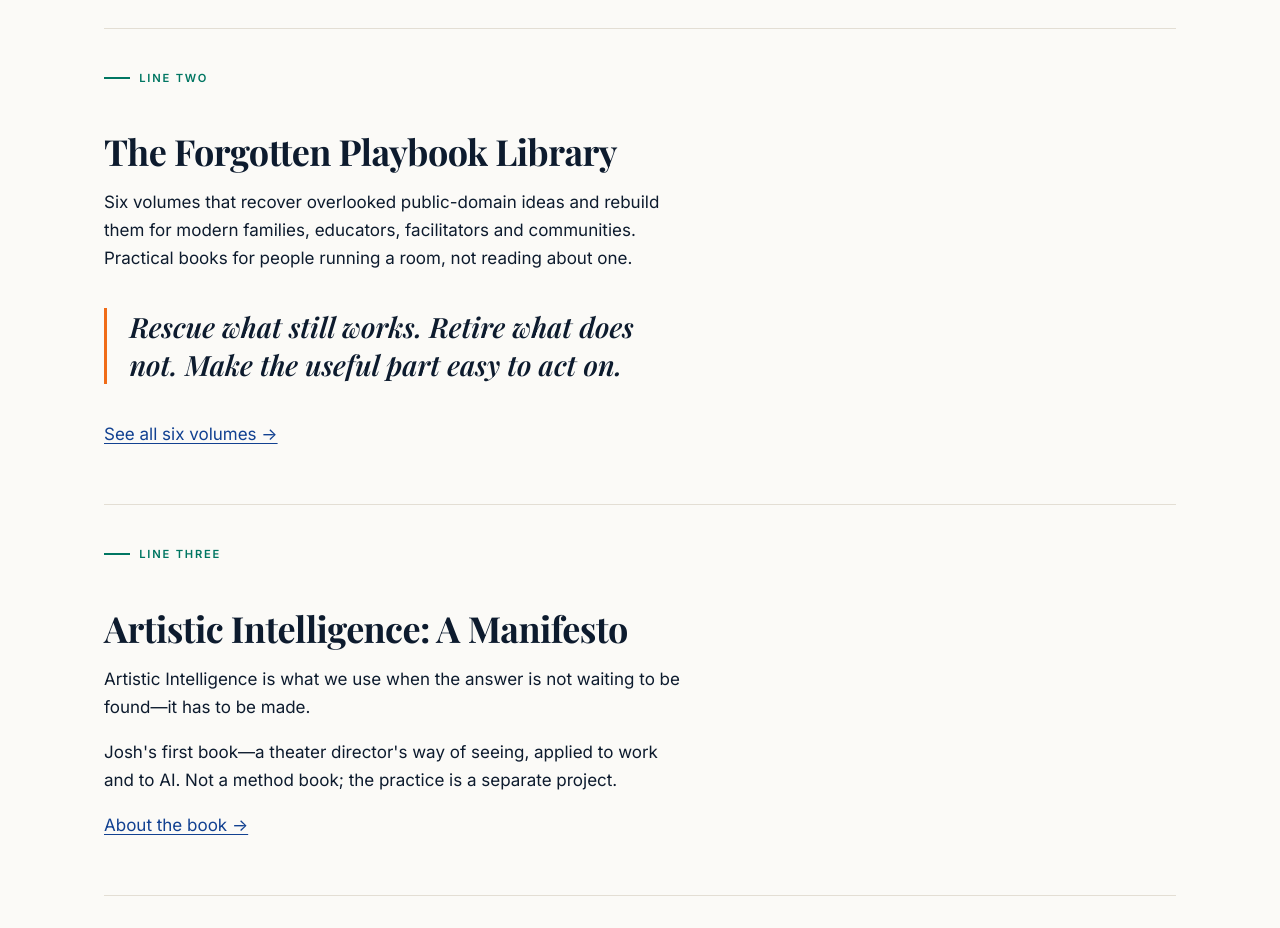
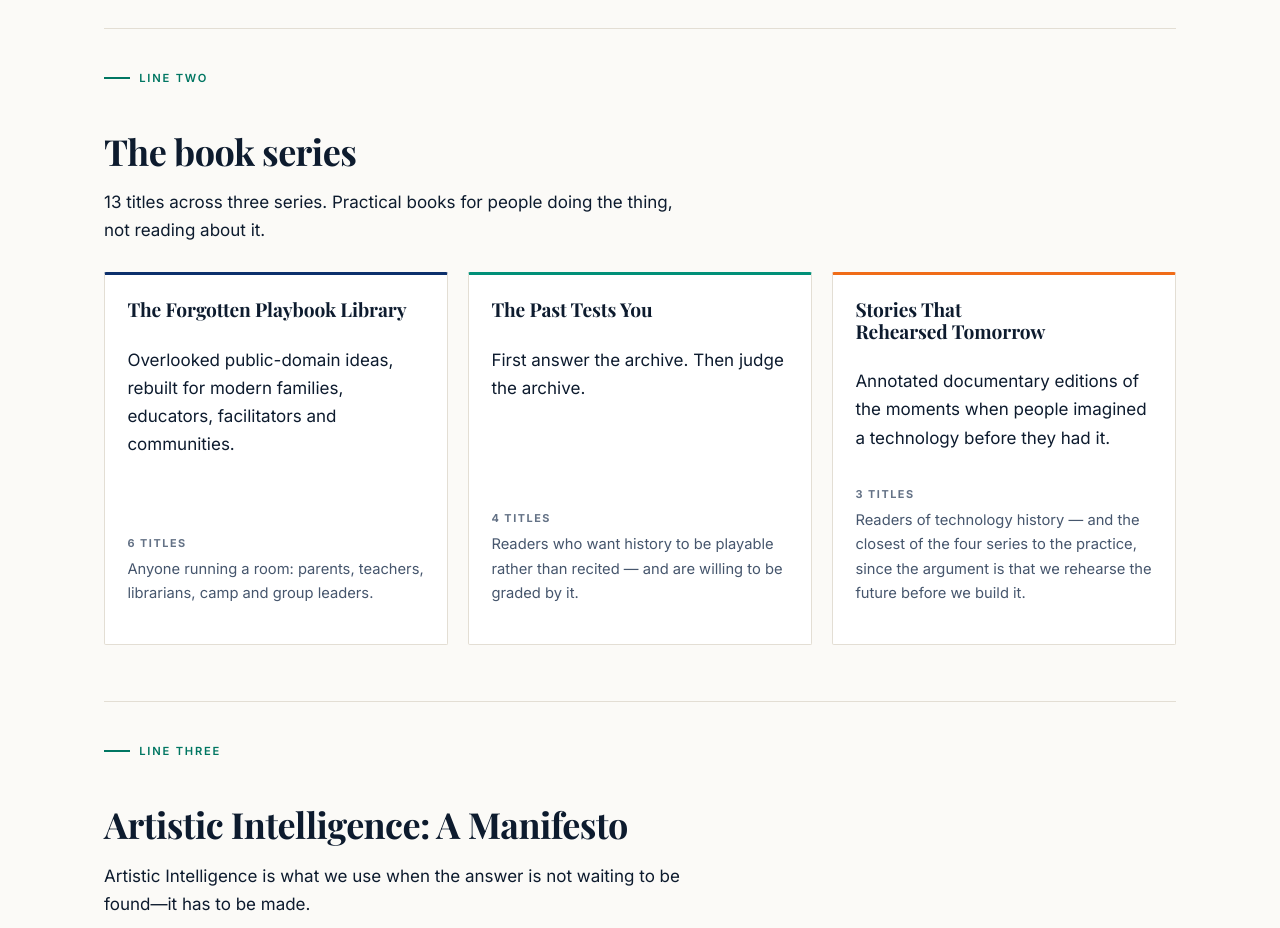
Before and after one commit to jpenzell/imagination-applied, an Astro site in the folder site/: page /press in a window 1280 px wide. Shown: the part 1280-2208 px from the top of the page. Built offline with nearby package versions, Linux system fonts and the light colour scheme; Astro itself is replaced by a stand-in of ours; no server answers.

Commit message:
Press catalogue: all 13 titles across 3 series, with honest status
The catalogue I shipped an hour ago listed 6 books. There are 13, across three
series, and "Imagination Applied Press" is already the imprint of record in the
KDP submission cards:

  The Forgotten Playbook Library     6 titles
  The Past Tests You                 4 titles
  Stories That Rehearsed Tomorrow    3 titles

src/press.ts is now a registry rather than a list: every title carries a status
(ready / hold / published / forthcoming) and a nullable url. That matters
because the three Stories That Rehearsed Tomorrow volumes are NOT simply ready
-- their own release notes say Kindle is release-ready for a United States-only
posture while the paperback is held pending qualified Canadian rights review.
The site now says so on the page rather than implying they are on sale.

The series page is a dynamic route, so adding a series or a title is a data
change, not a new page.

Why a registry at all: the books live as ~40 near-identical dated ZIPs in
~/Downloads with nothing recording which is current. That is the reason the
catalogue goes stale -- there is no place that is supposed to be right. This is
that place, and it follows the same one-definition pattern as lib/blocks.ts.

17 pages, 16 distinct titles, still zero JavaScript.

Co-Authored-By: Claude Opus 5 <noreply@anthropic.com>

```diff
--- a/site/src/pages/press/index.astro
+++ b/site/src/pages/press/index.astro
@@ -1,14 +1,14 @@
 ---
 import Base from '../../layouts/Base.astro';
 import { SITE, PUBLICATIONS } from '../../consts';
-import { FORGOTTEN_PLAYBOOK, SERIES_PRINCIPLE, BOOK } from '../../press';
+import { SERIES, TOTAL_TITLES, BOOK } from '../../press';
 
 const pub = PUBLICATIONS[0];
 ---
 
 <Base
   title="Imagination Applied Press"
-  description="The publishing imprint of Imagination Applied. Open research, the Forgotten Playbook Library, and the forthcoming Artistic Intelligence."
+  description="The publishing imprint of Imagination Applied: open research, thirteen books across three series, and the forthcoming Artistic Intelligence."
   path="/press/"
 >
   <section class="wrap page-head">
@@ -52,16 +52,27 @@ const pub = PUBLICATIONS[0];
 
     <div class="section-rule">
       <p class="eyebrow">Line two</p>
-      <h2>The Forgotten Playbook Library</h2>
+      <h2>The book series</h2>
       <p>
-        Six volumes that recover overlooked public-domain ideas and rebuild them for
-        modern families, educators, facilitators and communities. Practical books for
-        people running a room, not reading about one.
+        {TOTAL_TITLES} titles across three series. Practical books for people doing the
+        thing, not reading about it.
       </p>
-      <p class="pull">{SERIES_PRINCIPLE}</p>
-      <p>
-        <a href="/press/forgotten-playbook-library/">See all six volumes →</a>
-      </p>
+      <ul class="cards">
+        {
+          SERIES.map((s) => (
+            <li class="card card-link">
+              <h3 style="margin-top:0">
+                <a href={`/press/${s.slug}/`}>{s.name}</a>
+              </h3>
+              <p>{s.tagline}</p>
+              <p class="outcome">
+                <strong>{s.titles.length} {s.titles.length === 1 ? 'title' : 'titles'}</strong>
+                {s.audience}
+              </p>
+            </li>
+          ))
+        }
+      </ul>
     </div>
 
     <div class="section-rule">
--- a/site/src/press.ts
+++ b/site/src/press.ts
@@ -1,111 +1,241 @@
 /**
  * Imagination Applied Press — the catalogue.
  *
- * Every title, subtitle and "Choose this when…" line below is lifted verbatim
- * from the books' own series catalogue page (the "Also in The Forgotten
- * Playbook Library" section shipped inside each EPUB) and from
- * KDP_SUBMISSION_CARD_VOLUME_6.md. Nothing here is written fresh — the
- * catalogue copy went through the series' own editorial standard, and the
- * site should not invent a second version of it.
+ * ── Why this file exists ──────────────────────────────────────────────────
  *
- * ⚠️ No purchase links. As of 2026-08-12 these are upload-certified candidates,
- * not published books — the package's own words: "certified upload candidates…
- * before clicking Publish." A "Buy" link would be a placeholder, and the launch
- * brief is explicit that placeholders never ship. Add the retailer link per
- * volume once it is genuinely live.
+ * The books live as ~40 near-identical dated ZIPs in ~/Downloads with no
+ * registry of which is current. That is why the catalogue goes stale: there is
+ * no place that is *supposed* to be right, so nothing ever gets corrected.
+ * This file is that place. It is the one list of what the Press has, what state
+ * each title is in, and where its package lives.
+ *
+ * Same pattern as site/src/lib/blocks.ts: one definition, consumed by the site.
+ * When a title's status changes, change it HERE and the pages follow.
+ *
+ * ── Rules ────────────────────────────────────────────────────────────────
+ *
+ * • Copy is verbatim from each title's own KDP submission card or series
+ *   catalogue page. The site does not author a second version of book copy
+ *   that already passed the series' editorial standard.
+ * • `url` stays null until the title is genuinely on sale. A "coming soon"
+ *   button is a placeholder, and placeholders do not ship.
+ * • `status` is the honest state, not the hoped-for one. If a title is on hold,
+ *   it says so.
+ *
+ * Sources: Forgotten_Playbook_Library_Volumes_1-6_Complete_FINAL_v3.2.0,
+ * The_Past_Tests_You_Volume_{1..4}_Publish_Ready,
+ * Stories_That_Rehearsed_Tomorrow_3_Volume_Bundle (all in ~/Downloads,
+ * 2026-08-07 → 2026-08-11).
  */
 
-export interface Volume {
+export type TitleStatus =
+  /** Finished and through production; not yet on sale. */
+  | 'ready'
+  /** Deliberately held back — reason must be given. */
+  | 'hold'
+  /** On sale; `url` must be set. */
+  | 'published'
+  /** Written but not through production review. */
+  | 'forthcoming';
+
+export interface Title {
   volume: number;
   title: string;
   subtitle: string;
-  /** The series' own "Choose this when…" line. */
-  chooseWhen: string;
-  pages: number;
-  /** Set to the retailer URL once the volume is actually published. */
+  /** One line, verbatim from the book's own catalogue or submission copy. */
+  blurb: string;
+  pages?: number;
+  status: TitleStatus;
+  /** Shown when status is 'hold'. */
+  holdReason?: string;
+  /** Retailer URL. Null until genuinely on sale. */
   url: string | null;
 }
 
-/** Series principle, verbatim from the catalogue page. */
-export const SERIES_PRINCIPLE =
-  'Rescue what still works. Retire what does not. Make the useful part easy to act on.';
+export interface Series {
+  slug: string;
+  name: string;
+  tagline: string;
+  /** Who the series is actually for. */
+  audience: string;
+  principle?: string;
+  titles: Title[];
+}
 
-export const SERIES_NOTE =
-  'Additional volumes recover overlooked public-domain ideas for modern families, educators, facilitators, and communities.';
-
-export const FORGOTTEN_PLAYBOOK: Volume[] = [
+export const SERIES: Series[] = [
+  {
+    slug: 'forgotten-playbook-library',
+    name: 'The Forgotten Playbook Library',
+    tagline:
+      'Overlooked public-domain ideas, rebuilt for modern families, educators, facilitators and communities.',
+    audience: 'Anyone running a room: parents, teachers, librarians, camp and group leaders.',
+    principle:
+      'Rescue what still works. Retire what does not. Make the useful part easy to act on.',
+    titles: [
       {
         volume: 1,
         title: 'The Screen-Free Group Games Handbook',
         subtitle: '60 Cooperative Activities for Classrooms, Camps, Meetings, and Youth Groups',
-    chooseWhen:
+        blurb:
           'Choose this when a group needs connection, coordination, listening, movement, reflection, or closure—and you want activities that do not rely on public elimination or forced disclosure.',
         pages: 112,
+        status: 'ready',
         url: null,
       },
       {
         volume: 2,
         title: 'How to Collect Family Stories',
         subtitle: 'An Oral-History Field Guide for Recording, Preserving, and Sharing What Matters',
-    chooseWhen:
+        blurb:
           'Choose this when someone knows something you will never be able to Google—and you want to record it with consent, context, and a preservation plan.',
         pages: 88,
+        status: 'ready',
         url: null,
       },
       {
         volume: 3,
         title: 'The Vintage Maker Book',
         subtitle: '30 Old-School Crafts, Toys, Celebrations, and Adventures Rebuilt for Modern Kids',
-    chooseWhen:
+        blurb:
           'Choose this when children or groups need a screen-light project they can make, test, revise, and understand—not merely copy.',
         pages: 112,
+        status: 'ready',
         url: null,
       },
       {
         volume: 4,
         title: 'The Boredom Rescue Book',
         subtitle: '100 Screen-Free Things Kids Can Actually Do',
-    chooseWhen:
+        blurb:
           'Choose this when a child, family, classroom, library, camp, or after-school group needs a screen-free beginning matched to time, supplies, energy, independence, noise, company, or the kind of bored they are actually experiencing.',
         pages: 154,
+        status: 'ready',
         url: null,
       },
       {
         volume: 5,
         title: 'Cardboard Engineering for Kids',
         subtitle: '24 Builds From Shipping Boxes',
-    chooseWhen:
+        blurb:
           'Choose this when ordinary shipping boxes should become testable structures, mechanisms, games, and useful objects—and you want makers to plan, test, observe, and revise.',
         pages: 77,
+        status: 'ready',
         url: null,
       },
       {
         volume: 6,
         title: 'Raising a Lifelong Reader',
         subtitle: '36 Practical Invitations That Help Children Choose Books',
-    chooseWhen:
+        blurb:
           'Choose this when a child needs books, formats, places, and shared routines that feel possible to return to—and you want interest kept separate from skill, with explicit instruction still in view.',
         pages: 110,
+        status: 'ready',
         url: null,
       },
+    ],
+  },
+  {
+    slug: 'the-past-tests-you',
+    name: 'The Past Tests You',
+    tagline: 'First answer the archive. Then judge the archive.',
+    audience:
+      'Readers who want history to be playable rather than recited — and are willing to be graded by it.',
+    titles: [
+      {
+        volume: 1,
+        title: 'Could You Pass in 1900?',
+        subtitle: 'The Past Tests You, Book 1',
+        blurb:
+          'Could you pass in 1900? The more revealing question is whether the answers still deserve to pass today.',
+        status: 'ready',
+        url: null,
+      },
+      {
+        volume: 2,
+        title: 'Could You Get the Job in 1900?',
+        subtitle: 'The Past Tests You, Book 2',
+        blurb:
+          'Could you win a federal desk, carry the mail, inspect a crowded city, or even reach the examination room in 1900?',
+        status: 'ready',
+        url: null,
+      },
+      {
+        volume: 3,
+        title: 'Could You Run the House in 1900?',
+        subtitle: 'The Past Tests You, Book 3',
+        blurb:
+          'Could you keep a turn-of-the-century household fed, lit, clean, clothed—and solvent?',
+        status: 'ready',
+        url: null,
+      },
+      {
+        volume: 4,
+        title: 'Could You Behave in 1900?',
+        subtitle: 'The Past Tests You, Book 4',
+        blurb:
+          'Could you survive an introduction, a calling card, a formal dinner, a courtship, a streetcar—and the hidden rules of respectable society in 1900? 100 source-traced encounters: predict whether each rule is right then, right now, both, or broken.',
+        status: 'ready',
+        url: null,
+      },
+    ],
+  },
+  {
+    slug: 'stories-that-rehearsed-tomorrow',
+    name: 'Stories That Rehearsed Tomorrow',
+    tagline:
+      'Annotated documentary editions of the moments when people imagined a technology before they had it.',
+    audience:
+      'Readers of technology history — and the closest of the four series to the practice, since the argument is that we rehearse the future before we build it.',
+    titles: [
+      {
+        volume: 1,
+        title: 'Thinking Machines Before AI',
+        subtitle: 'Stories That Rehearsed Tomorrow',
+        blurb: 'What people imagined machines would think, long before any machine could.',
+        status: 'hold',
+        holdReason:
+          'Kindle is release-ready for a United States-only posture; the paperback is held pending qualified Canadian rights review of every story and documentary image.',
+        url: null,
+      },
+      {
+        volume: 2,
+        title: 'Robot Servants Before Robots',
+        subtitle: 'Stories That Rehearsed Tomorrow',
+        blurb: 'The household robot as it was dreamed, decades before it could be built.',
+        status: 'hold',
+        holdReason:
+          'Kindle is release-ready for a United States-only posture; the paperback is held pending qualified Canadian rights review of every story and documentary image.',
+        url: null,
+      },
+      {
+        volume: 3,
+        title: 'Connected Before the Internet',
+        subtitle: 'Stories That Rehearsed Tomorrow',
+        blurb: 'Networks, distance and instant contact, imagined before the wires existed.',
+        status: 'hold',
+        holdReason:
+          'Kindle is release-ready for a United States-only posture; the paperback is held pending qualified Canadian rights review of every story and documentary image.',
+        url: null,
+      },
+    ],
+  },
 ];
+
+export const TOTAL_TITLES = SERIES.reduce((n, s) => n + s.titles.length, 0);
 
 /**
  * The book. Deliberately a forthcoming listing and nothing more.
  *
- * Its own HANDOFF.md lists the next steps as Josh's first read of the applied
- * version, then a human editor and beta readers — neither has happened. An
- * acquisitions editor's verdict was "ACQUIRE WITH REVISIONS", so publishing it
- * here would also forfeit a traditional route that is currently open. The
- * Brand Guide's standing line is "forthcoming author of Artistic Intelligence";
- * this page says exactly that and no more. No manuscript, no excerpt.
+ * Its own HANDOFF.md still lists Josh's first read of the applied version and a
+ * human editor/beta readers as outstanding, and an acquisitions editor's
+ * verdict was "ACQUIRE WITH REVISIONS" — publishing it here would close a
+ * traditional route that is currently open.
  */
 export const BOOK = {
   title: 'Artistic Intelligence',
   subtitle: 'A Manifesto',
   author: 'Josh Penzell',
   status: 'Forthcoming',
-  /** Guide, section 4, "Public Definition". */
   premise:
     'Artistic Intelligence is what we use when the answer is not waiting to be found—it has to be made.',
 } as const;
```
Also changed, not shown: site/src/pages/press/[series].astro (added, +70 -0 lines), site/src/pages/press/forgotten-playbook-library.astro (deleted, +0 -73 lines). Lines whose indentation alone changed are shown as unchanged.
